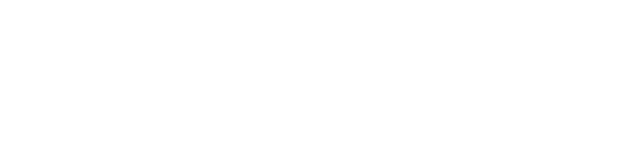
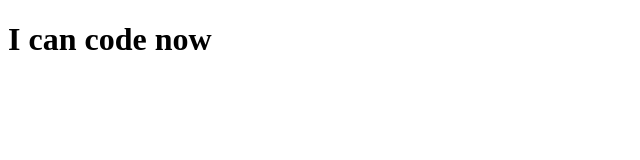
Before and after one commit to begumSharmin/firstrepo, a plain HTML site: page index.html in a window 1280 px wide. Shown: the whole page, without its empty margins (0-640 px from the left). Drawn offline with Linux system fonts and the light colour scheme.

Commit message:
added header

```diff
--- a/index.html
+++ b/index.html
@@ -9,7 +9,7 @@
 </head>
 
 <body>
-
+    <h1>I can code now </h1>
 </body>
 
 </html>
```
